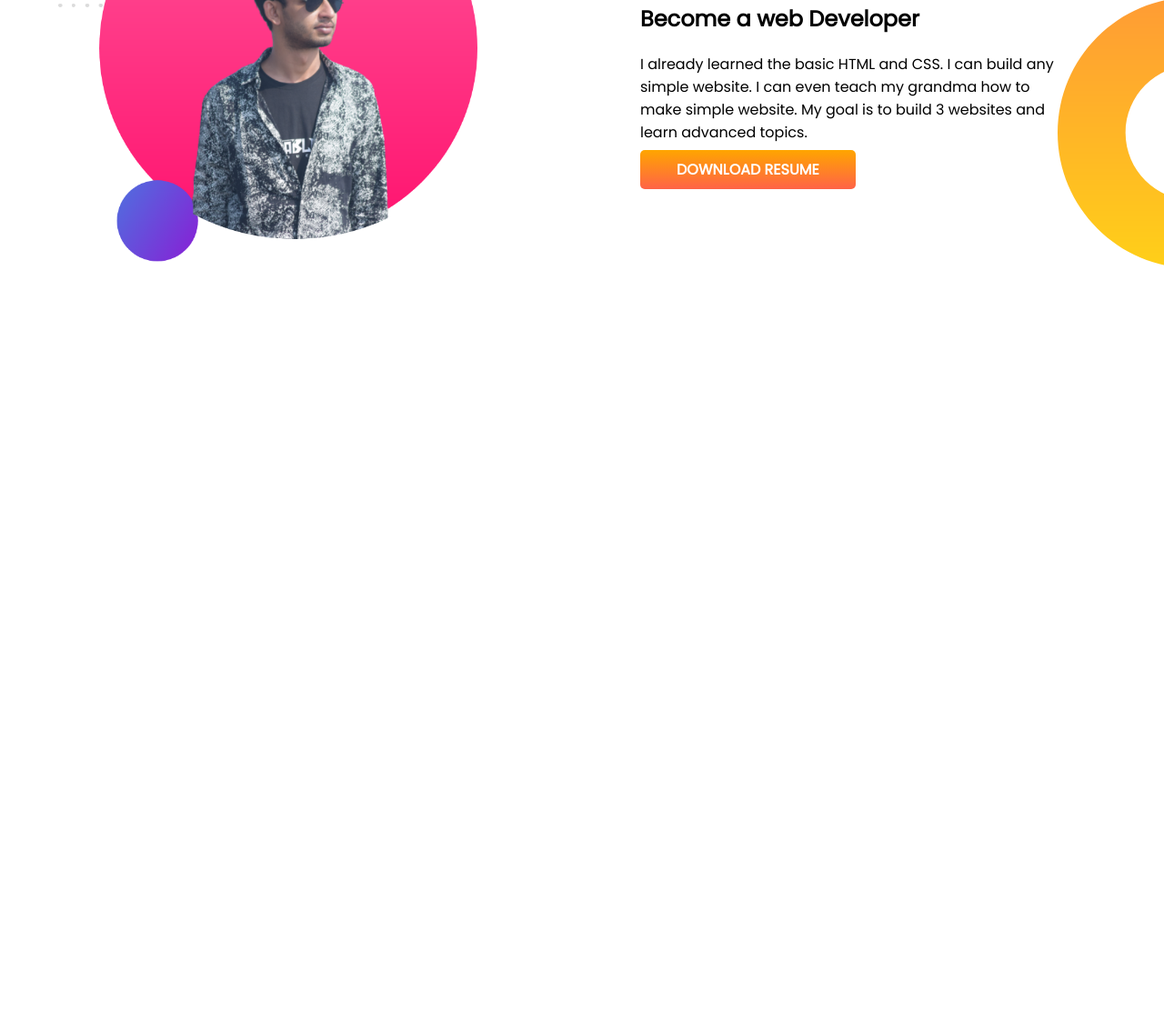
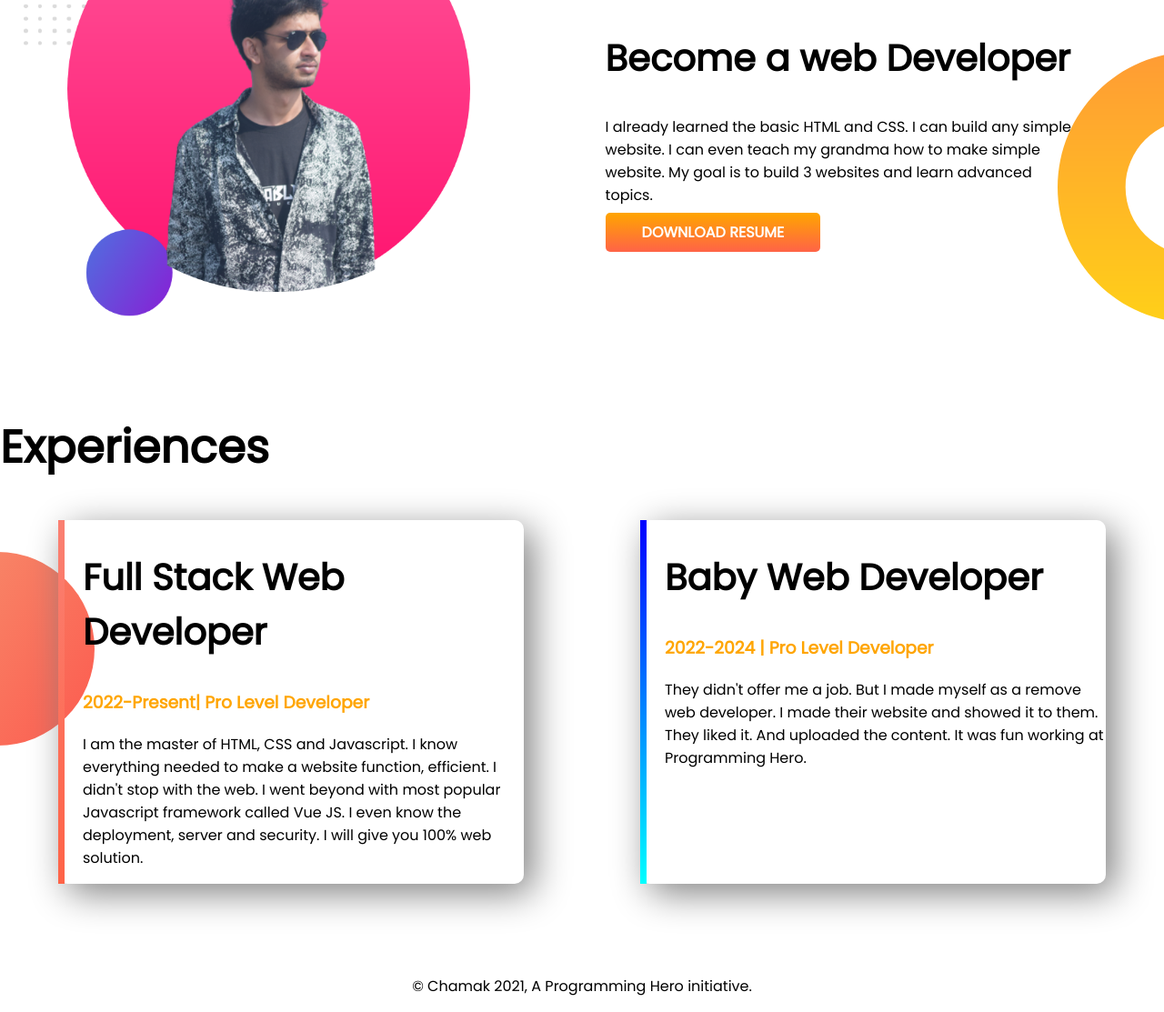
Before and after one commit to Nillotpal-Sarker-Chamak/developer-portfolio, a plain HTML site: page index.html in a window 1280 px wide. Shown: the part 719-1832 px from the top of the page at 91% size. Before the commit the page ends 1114 px from the top, so only its background shows below. Drawn offline with Linux system fonts and the light colour scheme.

Commit message:
footer and experience added

```diff
--- a/index.html
+++ b/index.html
@@ -13,7 +13,7 @@
 </head>
 
 <body>
-    <section class="top-banner">
+    <section class="top-banner flexible-container">
         <div class="half-width">
             <h1>Welcome to</h1>
             <h1><span class="orange-color">Nillotpal Sarker</span> World!</h1>
@@ -29,7 +29,7 @@
             <img src="images/chamak pic with bg.png" alt="">
         </div>
     </section>
-    <section class="dream-big">
+    <section class="dream-big flexible-container">
         <div class="half-width">
             <img src="images/chamak 2.png" alt="">
         </div>
@@ -42,6 +42,29 @@
             <a class="link-button" target="_blank" href="">DOWNLOAD RESUME</a>
         </div>
     </section>
+    <section class="experience-area">
+        <h1>Experiences</h1>
+        <div class="flexible-container">
+            <div id="full-stack-experience" class="experience-item">
+                <h2>Full Stack Web Developer</h2>
+                <h3 class="orange-color">2022-Present| Pro Level Developer</h3>
+                <p>I am the master of HTML, CSS and Javascript. I know everything needed to make a website function,
+                    efficient. I didn't stop with the web. I went beyond with most popular Javascript framework called
+                    Vue
+                    JS. I even know the deployment, server and security. I will give you 100% web solution.</p>
+            </div>
+            <div id="web-dev-experience" class="experience-item">
+                <h2>Baby Web Developer</h2>
+                <h3 class="orange-color">2022-2024 | Pro Level Developer</h3>
+                <p>They didn't offer me a job. But I made myself as a remove web developer. I made their website and
+                    showed
+                    it to them. They liked it. And uploaded the content. It was fun working at Programming Hero.</p>
+            </div>
+        </div>
+    </section>
+    <footer>
+        <p>© Chamak 2021, A Programming Hero initiative.</p>
+    </footer>
 </body>
 
 </html>
--- a/style.css
+++ b/style.css
@@ -5,16 +5,19 @@ body{
 h1{
     font-size: 50px;
 }
+h2{
+    font-size: 40px;
+}
 .orange-color{
     color: orange;
 }
-section{
+.flexible-container{
     display: flex;
     margin-bottom: 100px;
 }
 .half-width{
     width: 50%;
-    padding-left: 5%;
+    padding-left: 2%;
 }
 .half-width img{
     width: 80%;
@@ -40,3 +43,30 @@ section{
 .dream-para{
 padding-right: 100px;
 }
+.experience-area{
+    background-image: url(images/exp-bg.png);
+    background-repeat: no-repeat;
+    background-position: left;
+}
+.experience-item{
+    width: 40%;
+    margin-left: 5%;
+    margin-right: 5%;
+    padding-left: 20px;
+    border-radius: 10px;
+    box-shadow: 10px 10px 40px gray;
+    border-left: 10px solid;
+}
+#web-dev-experience{
+    border-left: 7px solid;
+    border-image: linear-gradient(blue, cyan);
+    border-image-slice: 1;
+}
+#full-stack-experience{
+    border-left: 7px solid;
+    border-image: linear-gradient(salmon, tomato);
+    border-image-slice: 1;
+}
+footer p{
+    text-align: center;
+}
```
Also changed, not shown: images/jhankar.png (deleted), images/jhankar2.png (deleted).
